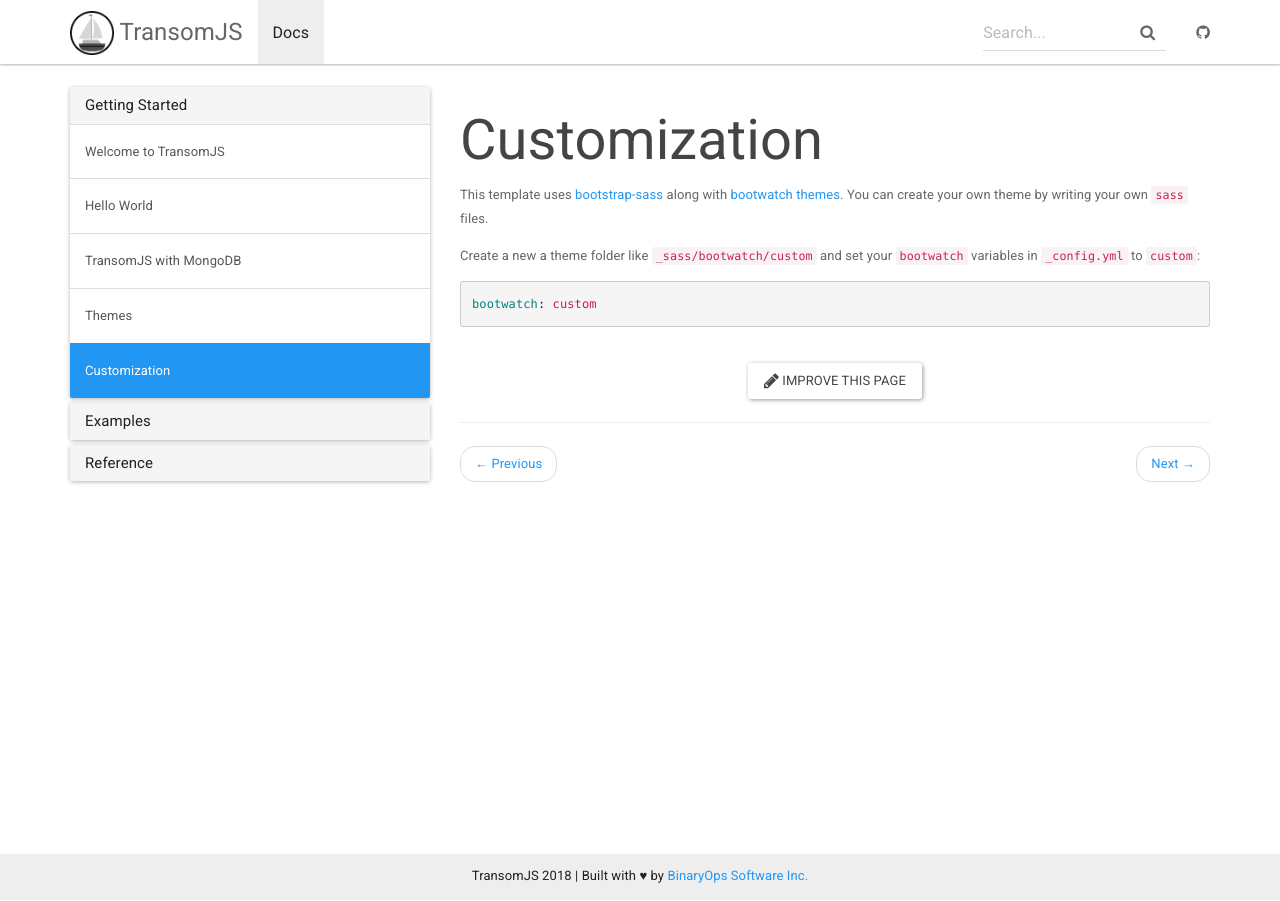
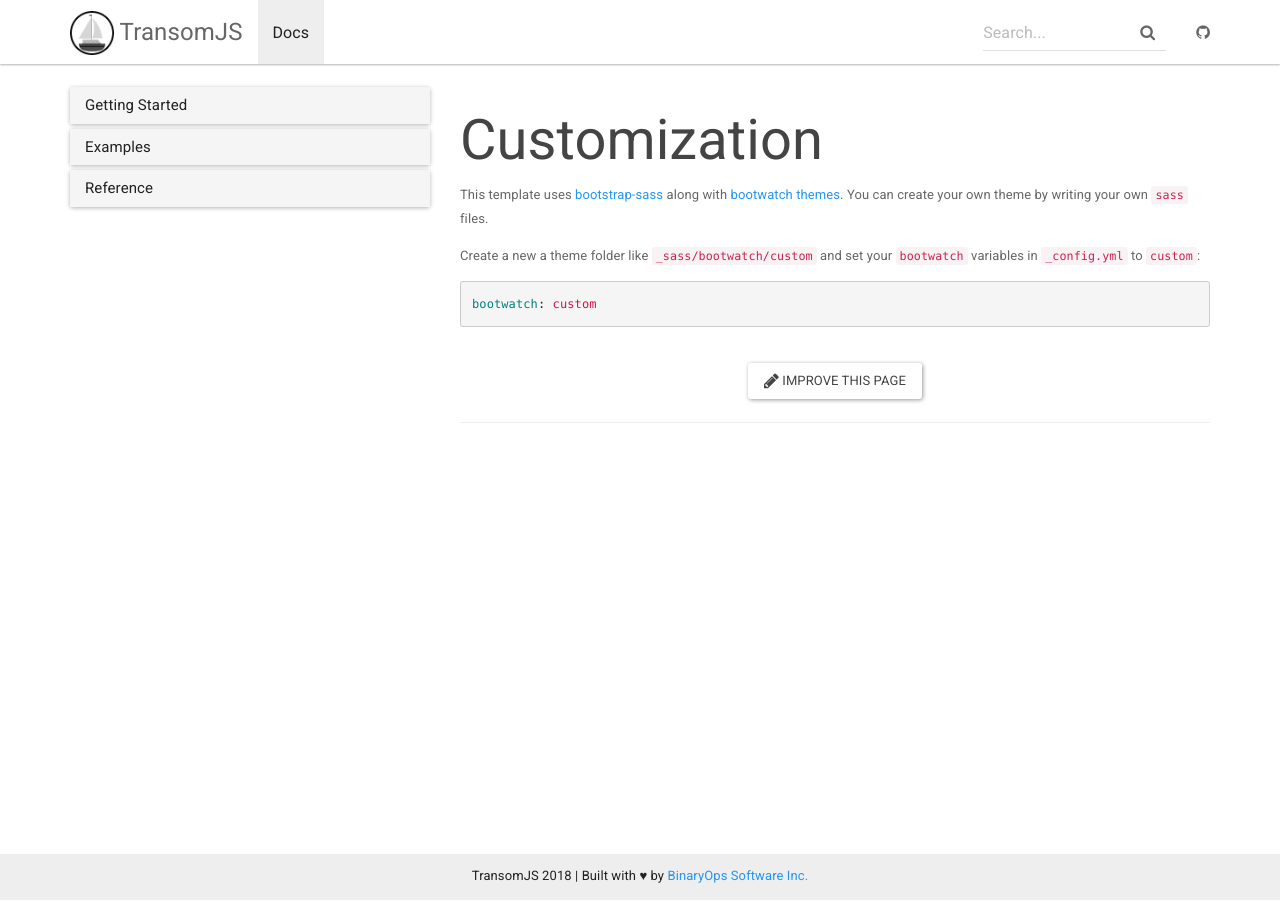
Before and after one commit to transomjs/transomjs.github.io, a Jekyll site: the page built from _docs/customization.md, in a window 1280 px wide. Built offline with Jekyll 4.4.1, drawn with Linux system fonts in a browser that asks for light colours; nearby versions of some CDN libraries.

Commit message:
remove template stuff from menu

```diff
--- a/_data/docs.yml
+++ b/_data/docs.yml
@@ -3,8 +3,6 @@
   - home
   - hello-world
   - data-mongodb
-  - themes
-  - customization
 
 - title: Examples
   docs:
```
